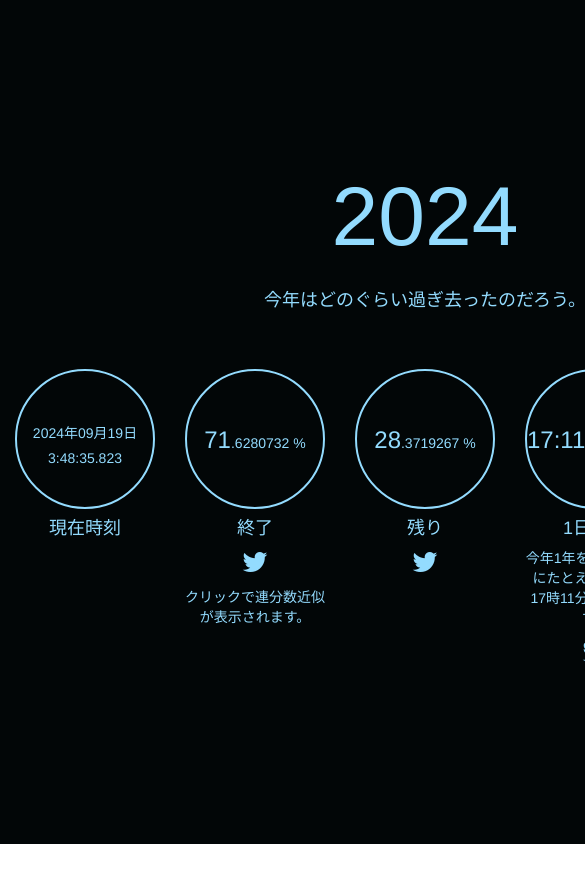
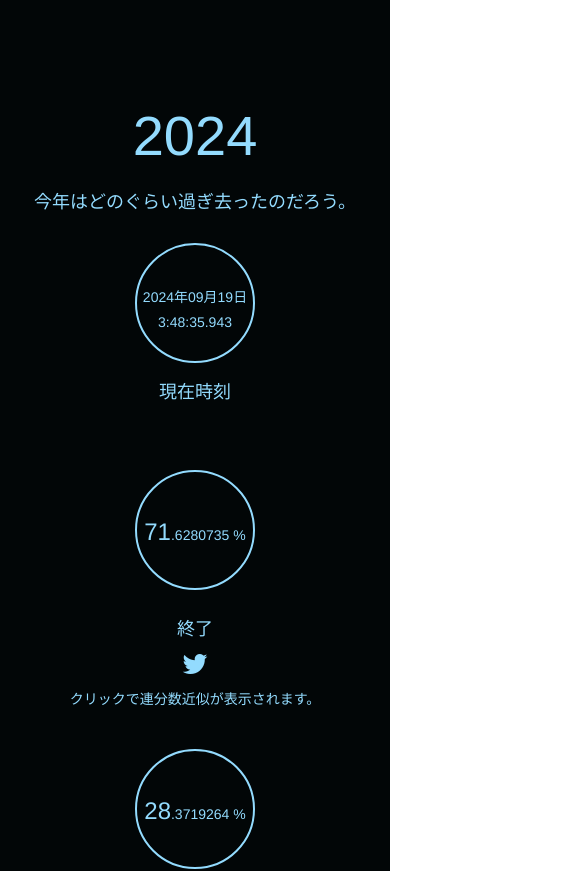
Before and after one commit to Nyoho/time-flies, a React (Vite) app: page / in a window 390 px wide. Shown: the top 871 px of the page, 585 px wide, since content can reach past the window. Built offline with nearby package versions, Linux system fonts and the light colour scheme.

Commit message:
Fix style

```diff
--- a/public/css/stylish-portfolio.css
+++ b/public/css/stylish-portfolio.css
@@ -189,12 +189,47 @@ i.service-icon {
   text-align: center;
 }
 
+.circle-items-container {
+  display: flex;
+  flex-wrap: wrap;
+  justify-content: center;
+}
+
+@media (max-width: 767px) {
+  .service-item {
+    margin-bottom: 20px;
+  }
+
+  .circle-box-container {
+    margin: 20px auto;
+  }
+}
+
+@media (max-width: 576px) {
+  .vert-text h1 {
+    font-size: 4em;
+  }
+
+  .circle-box,
+  .circle-box-container {
+    width: 120px;
+    height: 120px;
+  }
+}
+
 .cell {
   display: table-cell;
   width: 140px;
   height: 140px;
   vertical-align: middle;
   text-align: center;
+}
+
+@media (max-width: 576px) {
+  .cell {
+    width: 120px;
+    height: 120px;
+  }
 }
 
 /* Callout */
--- a/src/components/CircleItem.tsx
+++ b/src/components/CircleItem.tsx
@@ -32,7 +32,7 @@ const CircleItem = ({
   )
 
   return (
-    <div className="col-md-2 col-sm-6 text-center">
+    <div className="col-lg-2 col-md-4 col-sm-6 col-12 text-center mb-3">
       <div className="service-item">
         {flippable ? (
           <div
--- a/src/components/time-flies.jsx
+++ b/src/components/time-flies.jsx
@@ -24,7 +24,7 @@ const TimeFlies = (props) => {
               <div id="bar-graph"></div>
             </div>
 
-            <div className="row" style={{ display: 'flex', justifyContent: 'center' }}>
+            <div className="row circle-items-container">
               <CircleItem
                 mainText=""
                 subText={Time.getDateString(time.date) + '\n' + Time.getTimeString(time.date)}
```
